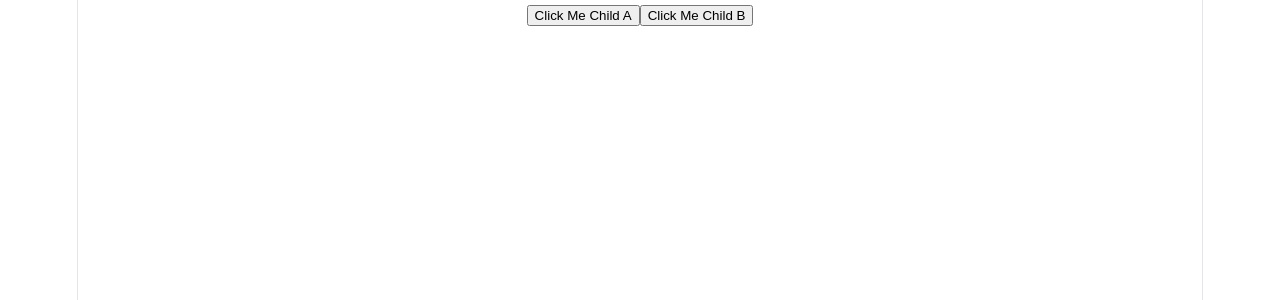
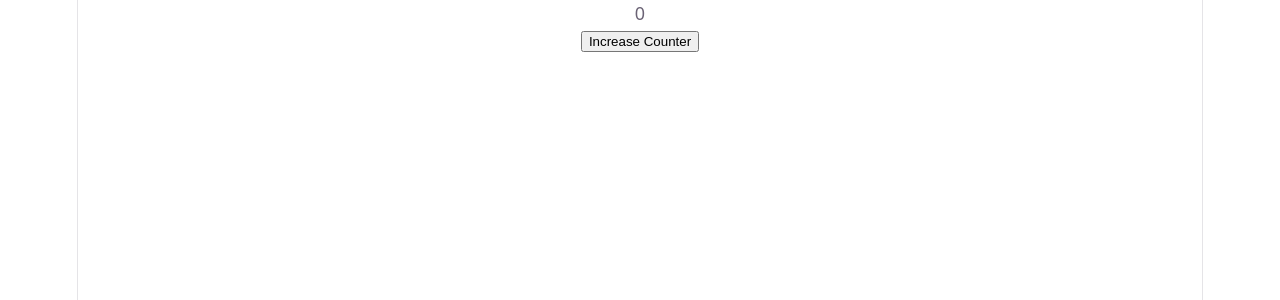
Before and after one commit to bhushanpatil23/States_In_React, a React (Vite) app: page / in a window 1280 px wide. Shown: the top 300 px of the page. Built offline with nearby package versions, Linux system fonts and the light colour scheme.

Commit message:
local variable and react rendering

```diff
--- a/src/App.jsx
+++ b/src/App.jsx
@@ -1,8 +1,10 @@
 import React from 'react'
 import Event2 from './eventHandling/Event2.jsx'
+import Event1 from './eventHandling/Event1.jsx'
+import StateIntro from './introToStates/StateIntro.jsx'
 
 const App = () => {
-    return <Event2 />;
+    return <StateIntro />;
 }
 
 export default App
--- /dev/null
+++ b/src/introToStates/Counter.jsx
@@ -0,0 +1,22 @@
+
+
+const Counter = () => {
+
+    let counter = 0;
+
+    function increaseCounter() {
+        counter++;
+        console.log(counter);
+    }
+  return (
+    <div>
+
+        <p>{counter}</p>
+
+        <button onClick={increaseCounter}> Increase Counter</button>
+
+    </div>
+  )
+}
+
+export default Counter
--- /dev/null
+++ b/src/introToStates/StateIntro.jsx
@@ -0,0 +1,12 @@
+import React from 'react'
+import Counter from './Counter.jsx'
+
+const StateIntro = () => {
+  return (
+    <div>
+        <Counter/>
+    </div>
+  )
+}
+
+export default StateIntro
```
